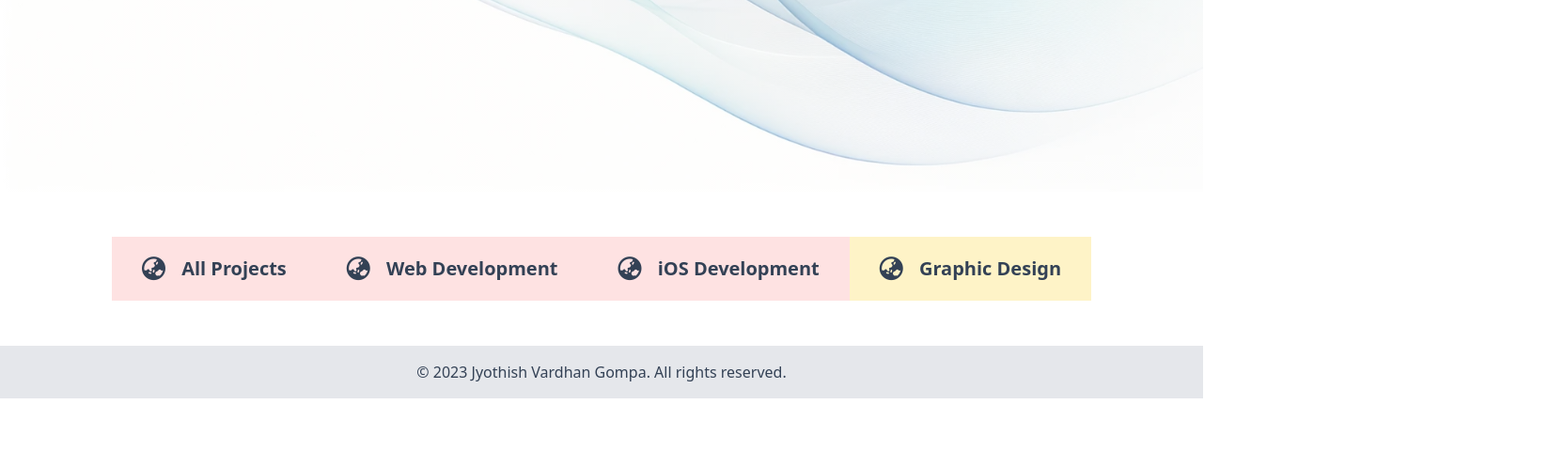
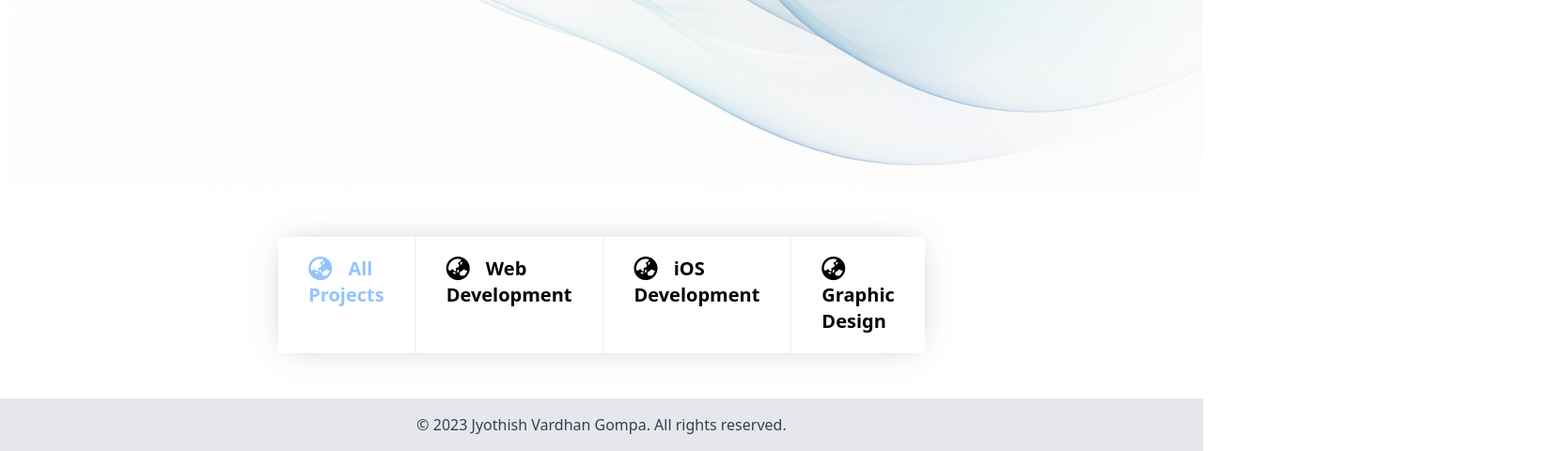
Before and after one commit to Jyotish547/Personal-Portfolio, a website built with Vite: page src/projects.html in a window 1280 px wide. Shown: the part 716-1196 px from the top of the page at 94% size, 1664 px wide, since content can reach past the window. Before the commit the page ends 1140 px from the top, so only its background shows below. Built offline with nearby package versions, Linux system fonts and the light colour scheme.

Commit message:
Random Update

```diff
--- a/src/projects.html
+++ b/src/projects.html
@@ -31,19 +31,19 @@
       </div>
       <!-- End of Projects Hero Section -->
       <!-- All Projects Section -->
-      <div id="my-projects" class="px-96 flex flex-col my-12">
+      <div id="my-projects" class="flex flex-col my-12">
         <!-- Code this in main.ts to filter based on specific class -->
-        <div id="filter-options" class="font-semibold text-xl flex flex-row justify-center text-slate-700 w-screen">
-            <div id="all-filter" class="bg-red-100 py-5 px-8">
+        <div id="filter-options" class="font-semibold text-xl flex flex-row justify-center w-full shadow-custom shadow-stone-500/50">
+            <div id="all-filter" class="py-5 px-8 border-r-2 border-slate-100 rounded-l-lg text-blue-300 hover:bg-blue-500 hover:text-white active:bg-red-300">
                 <i class="fa-solid fa-earth-asia fa-lg mr-3"></i> All Projects
             </div>
-            <div id="all-filter" class="bg-red-100 py-5 px-8">
+            <div id="all-filter" class="py-5 px-8 border-r-2 border-slate-100">
                 <i class="fa-solid fa-earth-asia fa-lg mr-3"></i> Web Development
             </div>
-            <div id="all-filter" class="bg-red-100 py-5 px-8">
+            <div id="all-filter" class="py-5 px-8 border-r-2 border-slate-100">
                 <i class="fa-solid fa-earth-asia fa-lg mr-3"></i> iOS Development
             </div>
-            <div id="all-filter" class="bg-amber-100 py-5 px-8">
+            <div id="all-filter" class="py-5 px-8 rounded-r-lg">
                 <i class="fa-solid fa-earth-asia fa-lg mr-3"></i> Graphic Design
             </div>
         </div>
```
Also changed, not shown: public/output.css.
